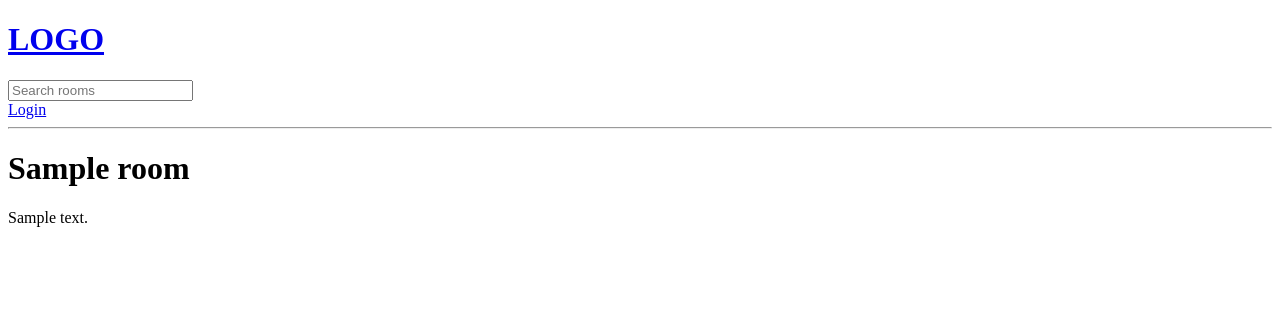
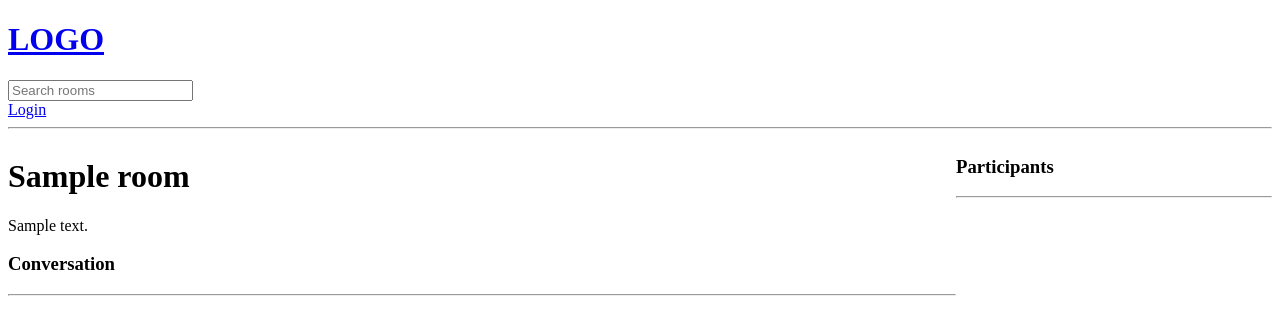
Before and after one commit to mo-shahab/discord-esque, a Django app: page /room/1/ in a window 1280 px wide. Shown: the top 335 px of the page. Run offline with Django 5.2, Linux system fonts and the light colour scheme; tables that the repository leaves empty hold one stand-in row (values such as "Sample post").

Commit message:
templates for register and room

```diff
--- a/discord/base/templates/base/room.html
+++ b/discord/base/templates/base/room.html
@@ -1,6 +1,55 @@
 {% extends 'main.html' %}
 
+
 {% block content %}
-<h1>{{room.name}}</h1>
-<p>{{room.description}}</p>
+<style>
+    .room-container{
+        display:grid;
+        grid-template-columns: 3fr 1fr;
+    }
+</style>
+
+<div class="room-container">
+
+    <div>
+        <h1>{{room.name}}</h1>
+        <p>{{room.description}}</p>
+
+        <div class="comment-wrapper">
+            <h3>Conversation</h3>
+            <hr>
+            {% for message in room_messages %}
+                <div>
+                    {% if request.user == message.user %}
+                    <a href="{% url 'delete-messages' message.id%}">Delete</a>
+                    {% endif %}
+                    <small>@{{message.user}} {{message.created | timesince}} ago</small>
+                    <p>{{message.body}}</p>
+                    <hr>
+                </div>
+            {% endfor %}
+        </div>
+
+        {% if request.user.is_authenticated %}
+        <div class="comment-form">
+            <form method="POST" action="">
+                {%csrf_token%}
+                <input type="text" name="body" placeholder="Write your message in here">
+            </form>
+        </div>
+        {% endif %}
+    </div>
+
+    <div>
+        <h3>Participants</h3>
+        <hr>
+        {% for user in participants %}
+        <div>
+            <p>@{{user.username}}</p>
+        </div>
+        {% endfor %}
+
+    </div>
+
+</div>
 {% endblock content %}
```
Also changed, not shown: discord/base/templates/base/login_register.html (+14 -0 lines).
